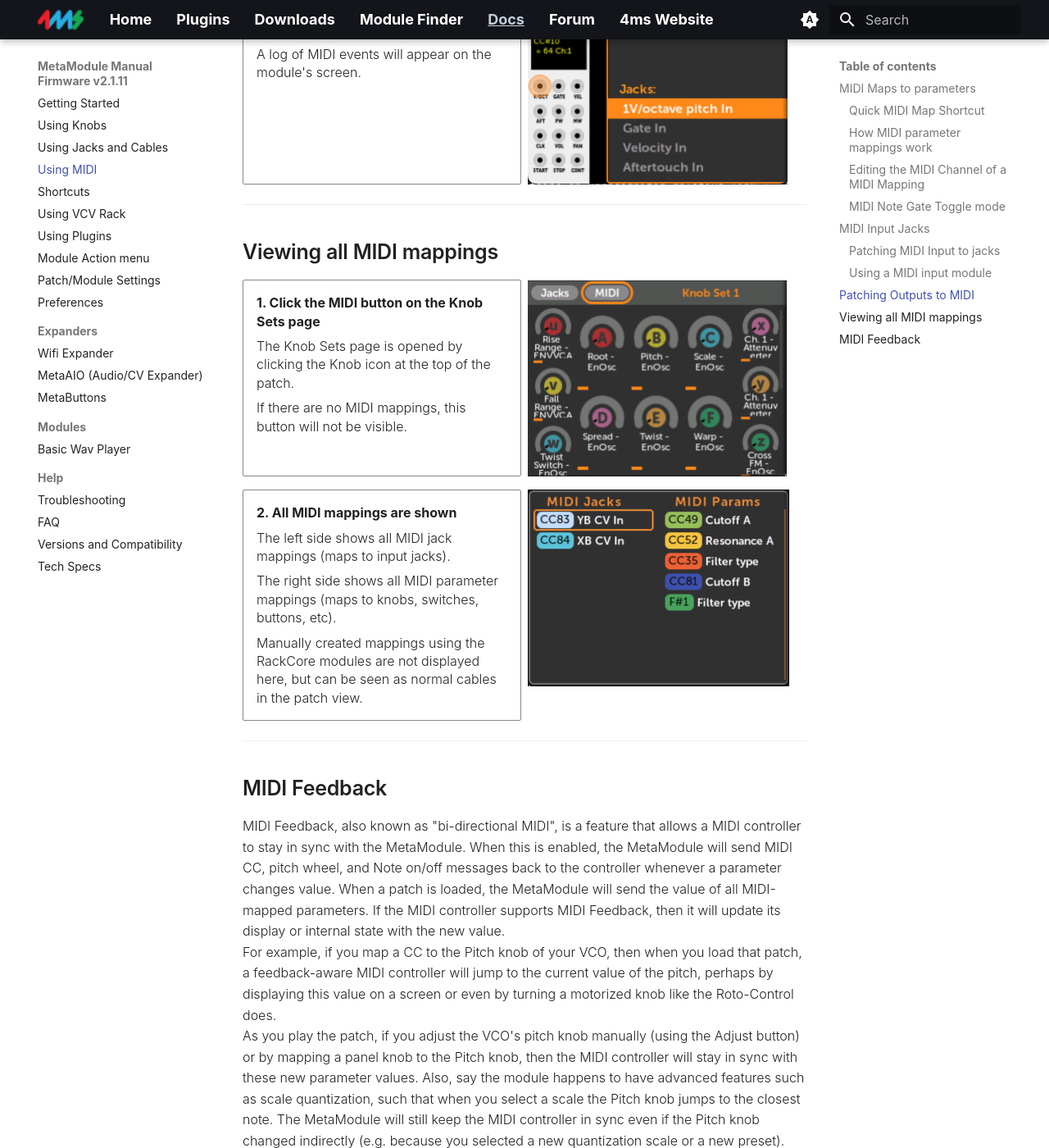
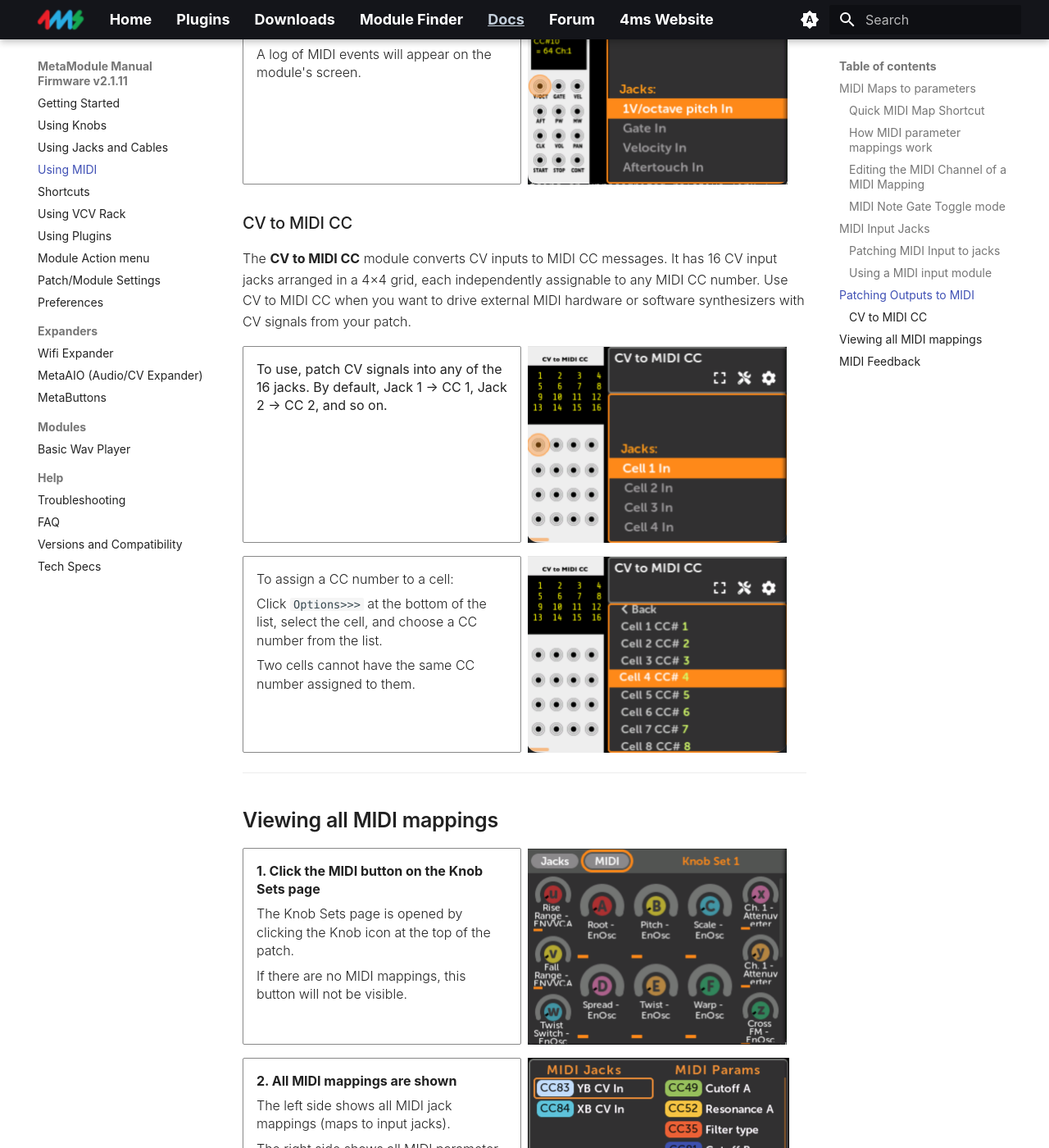
Before and after one commit to 4ms/metamodule-docs-website, an MkDocs documentation site: the page built from docs/using_metamodule_midi.md, in a window 1280 px wide and 1400 px high, scrolled down 5832 px. Shown: the whole window at 82% size. Built offline with MkDocs 1.6.1 and Material for MkDocs 9.7.7, drawn with Linux system fonts in a browser that asks for light colours.

Commit message:
CV to MIDI CC module

```diff
--- a/docs/using_metamodule_midi.md
+++ b/docs/using_metamodule_midi.md
@@ -218,6 +218,28 @@ Note that the MetaModule always acts as a MIDI Host, and never as a MIDI Device.
 
 </div>
 
+### CV to MIDI CC
+
+The **CV to MIDI CC** module converts CV inputs to MIDI CC messages. It has 16 CV input jacks arranged
+in a 4×4 grid, each independently assignable to any MIDI CC number. Use CV to MIDI CC when you want to
+drive external MIDI hardware or software synthesizers with CV signals from your patch.
+
+<div class="grid cards" markdown>
+-  To use, patch CV signals into any of the 16 jacks.
+   By default, Jack 1 → CC 1, Jack 2 → CC 2, and so on.
+
+   [![CV-CC module](./img/cv-cc-module.png){ .half }](./img/cv-cc-module.png)
+</div>
+<div class="grid cards" markdown>
+-  To assign a CC number to a cell:
+
+    Click `Options>>>` at the bottom of the list, select the cell, and choose a CC number from the list.
+
+    Two cells cannot have the same CC number assigned to them.
+
+   [![CV-CC module CC setup](./img/cv-cc-module-set-cc.png){ .half }](./img/cv-cc-module-set-cc.png)
+</div>
+
 ---
 
 ## Viewing all MIDI mappings
```
Also changed, not shown: docs/img/cv-cc-module-set-cc.png (added), docs/img/cv-cc-module.png (added).
